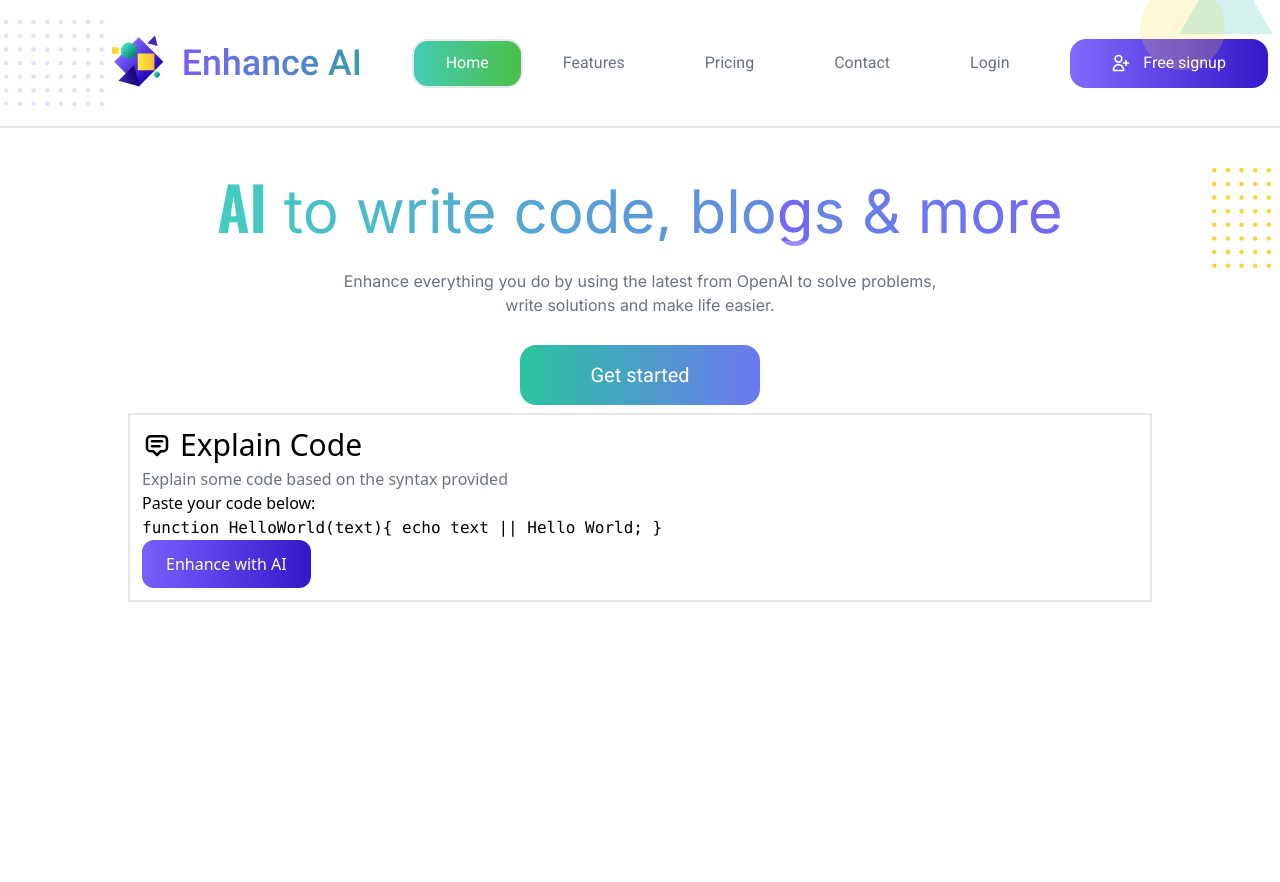
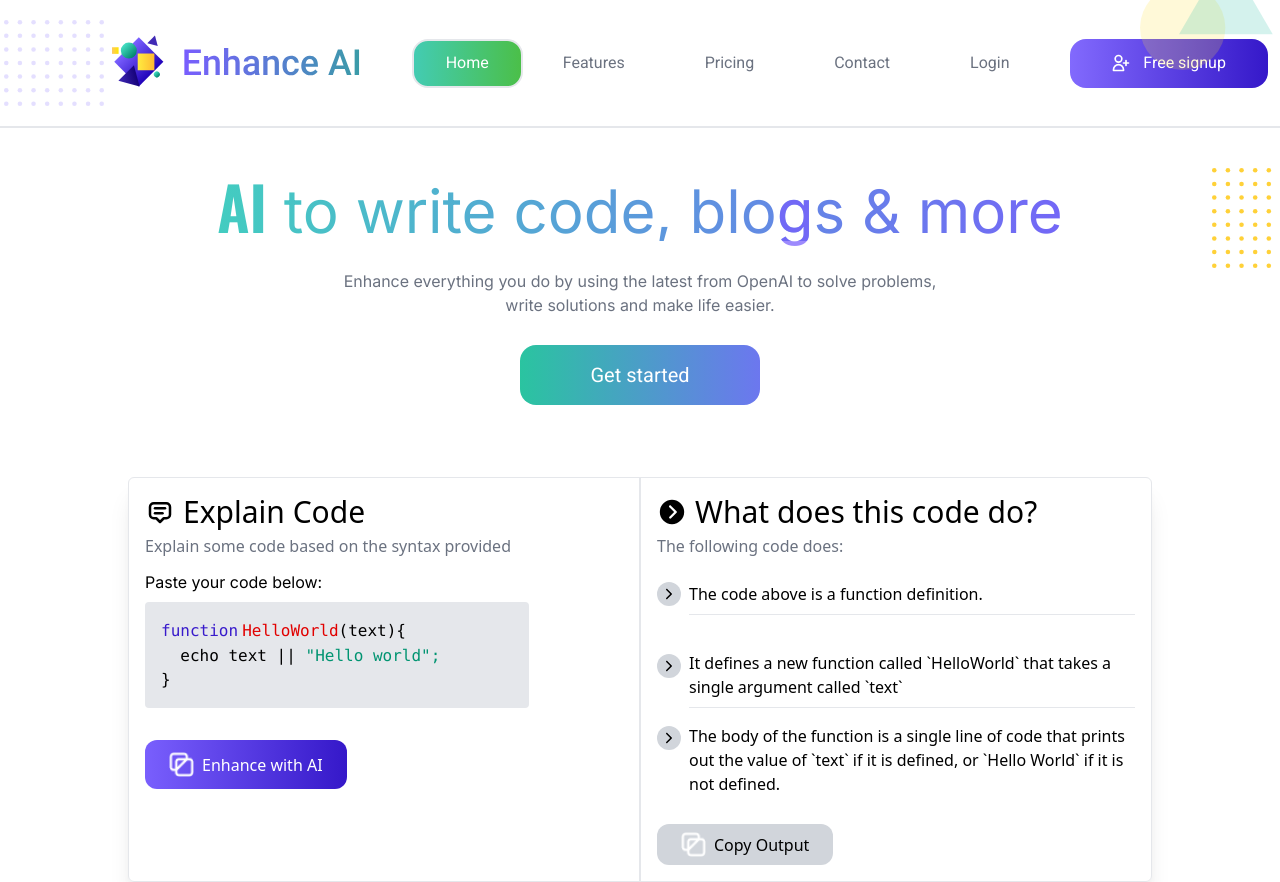
Before and after one commit to Mustak9009/figma_design_to_real_code__29-10-2022, a Next.js app: page / in a window 1280 px wide. Shown: the top 882 px of the page. Before the commit the page ends 800 px from the top, so only its background shows below. Built offline with nearby package versions, Linux system fonts and the light colour scheme.

Commit message:
Add home box

```diff
--- a/components/HomeComponent.tsx
+++ b/components/HomeComponent.tsx
@@ -1,6 +1,7 @@
 import React from "react";
 import Image from "next/image";
 import { TbMessage2 } from "react-icons/tb";
+import { IoIosArrowDroprightCircle, IoIosArrowForward } from "react-icons/io";
 export default function Home() {
   return (
     <div className="text-center max-w-5xl mx-auto relative">
@@ -26,40 +27,87 @@
         height={100}
         className="absolute md:-right-40 top-0 hidden xl:block"
       />
-      <div>
       <HomeSection1 />
-      </div>
     </div>
   );
 }
 function HomeSection1() {
   return (
-    <div className="border-2 flex p-3">
-      <div className="text-left">
-        <section>
+    <div className="shadow-xl border rounded-md md:flex  justify-around mt-16 ">
+      <section className="text-left md:w-1/2 border-r p-4">
         <div>
           <div className="flex items-center">
-              <TbMessage2 className="text-3xl mr-2"/>
-              <h2 className="text-3xl">Explain Code</h2>
+            <TbMessage2 className="text-3xl mr-2" />
+            <h2 className="sm:text-3xl text-2xl">Explain Code</h2>
           </div>
-            <p className="mt-1 text-gray-500">Explain some code based on the syntax provided</p>
+          <p className="mt-1 text-gray-500">
+            Explain some code based on the syntax provided
+          </p>
         </div>
-          <div>
-            <p>Paste your code below:</p>
-            <div>
-              <code>
-                {`
-                  function HelloWorld(text){
-                    echo text || Hello World;
-                  }
-              `}
-              </code>
+        <div className="mt-3">
+          <p className="font-Inter">Paste your code below:</p>
+          <div className="bg-gray-200 p-4 mt-2 mb-8 rounded md:max-w-sm">
+            <pre className="inline text-[#381BCB]">function</pre>{" "}
+            <pre className="inline text-[#E10000]">{`HelloWorld`}</pre>
+            <pre className="inline">(text)</pre>
+            <pre className="inline">
+              {`{
+  echo text || `}
+            </pre>
+            <pre className="inline text-[#009471]">{`"Hello world";`}</pre>
+            <pre>{`}`}</pre>
           </div>
         </div>
-          <button className="px-6 py-3 bg-gradient-to-r from-[#795FFD] to-[#3518C9] text-white rounded-xl">Enhance with AI</button>
+        <button className="px-6 py-3 flex gap-2  items-center bg-gradient-to-r  from-[#795FFD] to-[#3518C9] text-white rounded-xl hover:text-black">
+          <Image
+            src={"/CopyLogo.png"}
+            alt="Design to code"
+            width={25}
+            height={10}
+          />
+          Enhance with AI
+        </button>
       </section>
+      {/* ----------------- */}
+      <section className="text-left md:w-1/2 border-l p-4">
+        <div>
+          <div className="flex items-center">
+            <IoIosArrowDroprightCircle className="text-3xl mr-2" />
+            <h2 className="sm:text-3xl text-2xl">What does this code do?</h2>
           </div>
-      <div></div>
+          <p className="mt-1 text-gray-500">The following code does:</p>
+        </div>
+        <div className="flex justify-center mt-6">
+          <div className="flex flex-col  mr-2 gap-12">
+            <IoIosArrowForward className="text-2xl bg-gray-300 rounded-full  text-black p-1" />
+            <IoIosArrowForward className="text-2xl  bg-gray-300 rounded-full  text-black p-1 " />
+            <IoIosArrowForward className="text-2xl bg-gray-300 rounded-full  text-black p-1" />
+          </div>
+          <div >
+            <div className="w-full border-b pb-2 ">
+              The code above is a function definition.
+            </div>
+            <div className="border-b pb-2 mt-9">
+              It defines a new function called `HelloWorld` that takes a single
+              argument called `text`
+            </div>
+            <div className="mt-4 mb-7">
+              The body of the function is a single line of code that prints out
+              the value of `text` if it is defined, or `Hello World` if it is
+              not defined.
+            </div>
+          </div>
+        </div>
+        <button className="px-6 py-2 flex gap-2  items-center bg-gray-300 rounded-xl hover:text-gray-500">
+          <Image
+            src={"/CopyLogo.png"}
+            alt="Design to code"
+            width={25}
+            height={10}
+          />
+          Copy Output
+        </button>
+      </section>
     </div>
   );
 }
```
Also changed, not shown: public/CopyLogo.png (added). Lines whose indentation alone changed are shown as unchanged.
